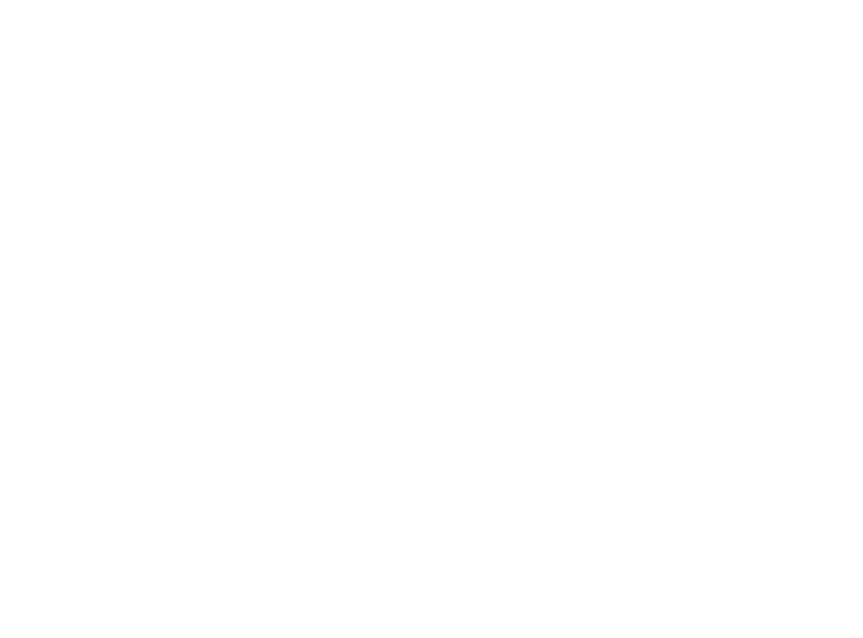
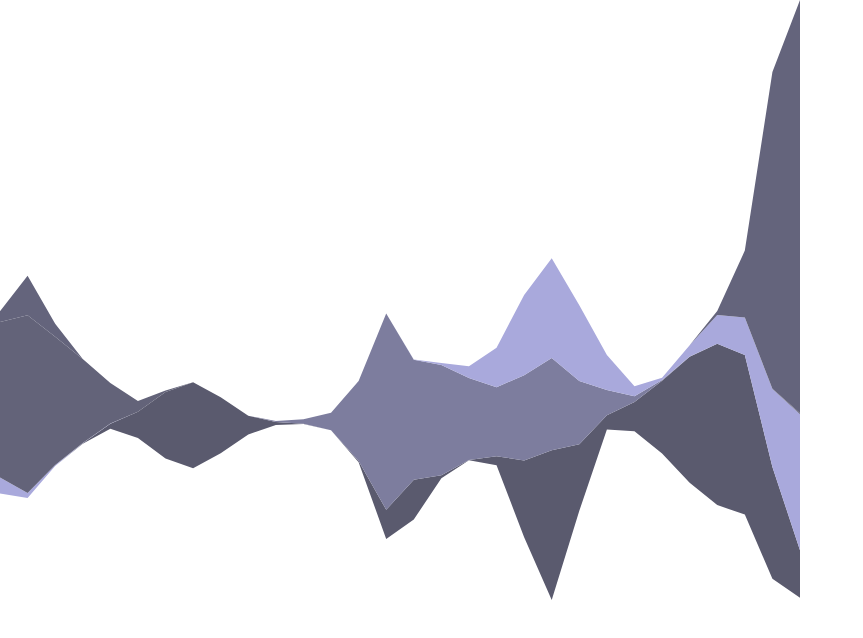
Before and after one commit to julienbenatar/sampled, a plain HTML site: page index.html in a window 1280 px wide. Shown: the whole page, without its empty margins (0-863 px from the left). Drawn offline with nearby package versions, Linux system fonts and the light colour scheme.

Commit message:
wip stream graph

```diff
--- a/index.html
+++ b/index.html
@@ -5,9 +5,100 @@
 		<meta charset="utf-8" />
 		<meta name="viewport" content="width=device-width, initial-scale=1" />
 		<link href='http://fonts.googleapis.com/css?family=Open+Sans:300,400,600,700,800|Raleway:200,400,700' rel='stylesheet' type='text/css' />
+		<style>
+			body {
+				font-family: 'Open Sans', sans-serif;
+				margin: 0;
+				width: 100%;
+			}
+			.content {
+				width: 100%;
+			}
+		</style>
 	</head>
 	<body>
 		<div class="content">
 		</div>
+		<script src="https://cdnjs.cloudflare.com/ajax/libs/d3/3.5.9/d3.js"></script>
+		<script>
+		var n = 5, // number of layers
+			m = 30, // number of samples per layer
+			stack = d3.layout.stack().offset("wiggle"),
+			layers0 = stack(d3.range(n).map(function() { return bumpLayer(m); })),
+			layers1 = stack(d3.range(n).map(function() { return bumpLayer(m); })),
+			layers2 = stack(d3.range(1).map(function() { return reset(m); }));
+
+		console.log(layers2);
+
+		var width = window.screen.width,
+			height = 600;
+
+		var x = d3.scale.linear()
+			.domain([0, m - 1])
+			.range([0, width]);
+
+		var y = d3.scale.linear()
+			.domain([0, d3.max(layers0.concat(layers1), function(layer) { return d3.max(layer, function(d) { return d.y0 + d.y; }); })])
+			.range([height, 0]);
+
+		var color = d3.scale.linear()
+			.range(["#aad", "#556"]);
+
+		var area = d3.svg.area()
+			.x(function(d) { return x(d.x); })
+			.y0(function(d) { return y(d.y0); })
+			.y1(function(d) { return y(d.y0 + d.y); });
+
+		var svg = d3.select("body").append("svg")
+			.attr("width", width)
+			.attr("height", height);
+
+		svg.selectAll("path")
+			.data(layers0)
+		  .enter().append("path")
+			.attr("d", area)
+			.on("mouseover", function(object, id) {
+				console.log('hovering ', id);
+			})
+			.on("click", function(object, id) {
+				highlightLayer(object, id);
+			})
+			.style("fill", function() { return color(Math.random()); });
+
+
+		function highlightLayer(object, id) {
+			d3.selectAll("path")
+					.data(layers2)
+				.transition()
+				.duration(2500)
+				.attr("d", area);
+		}
+
+		// Inspired by Lee Byron's test data generator.
+		function bumpLayer(n) {
+
+		  function bump(a) {
+			var x = 1 / (.1 + Math.random()),
+				y = 2 * Math.random() - .5,
+				z = 10 / (.1 + Math.random());
+			for (var i = 0; i < n; i++) {
+			  var w = (i / n - y) * z;
+			  a[i] += x * Math.exp(-w * w);
+			}
+		  }
+
+		  var a = [], i;
+		  for (i = 0; i < n; ++i) a[i] = 0;
+		  for (i = 0; i < 5; ++i) bump(a);
+		  return a.map(function(d, i) { return {x: i, y: Math.max(0, d)}; });
+		}
+
+		function reset(n) {
+		  var a = [], i;
+		  for (i = 0; i < n; ++i) a[i] = 0;
+		  return a.map(function(d, i) { return {x: i, y: 600}; });
+		}
+
+		</script>
 	</body>
 </html>
```
